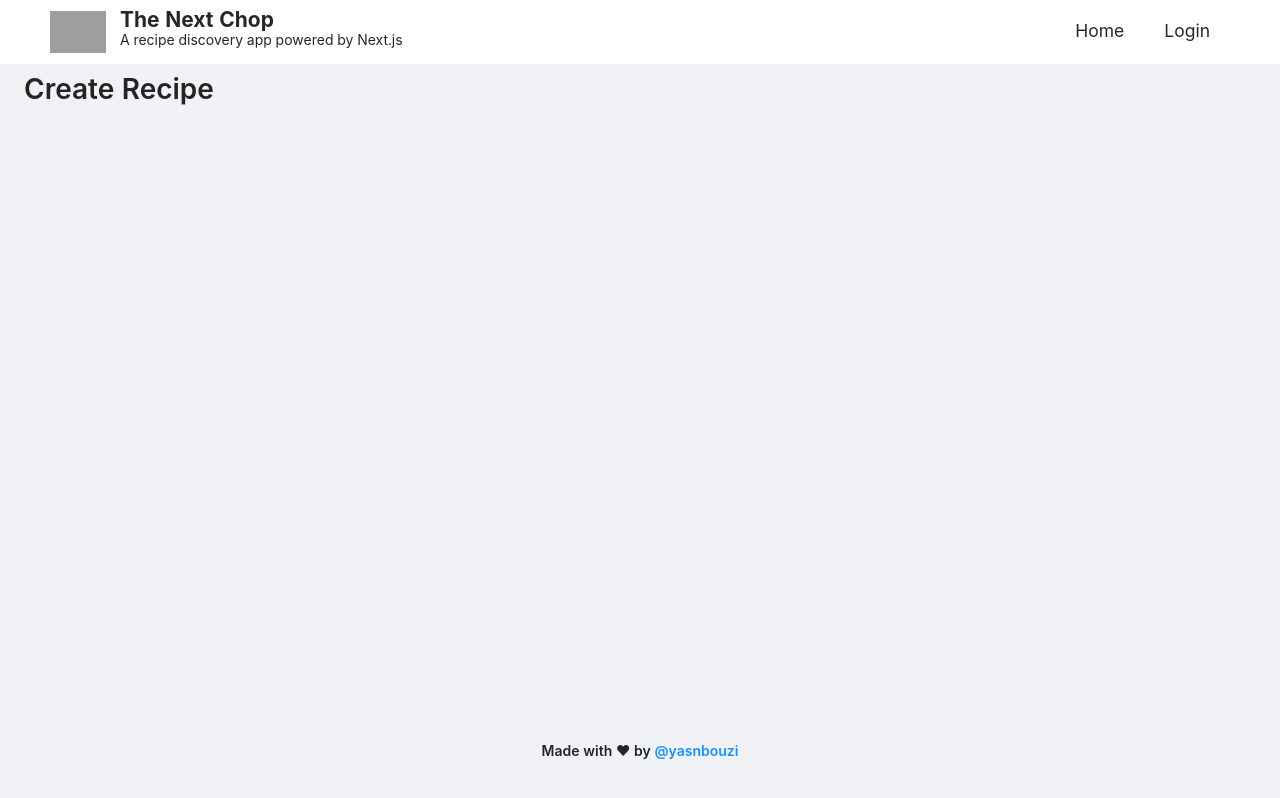
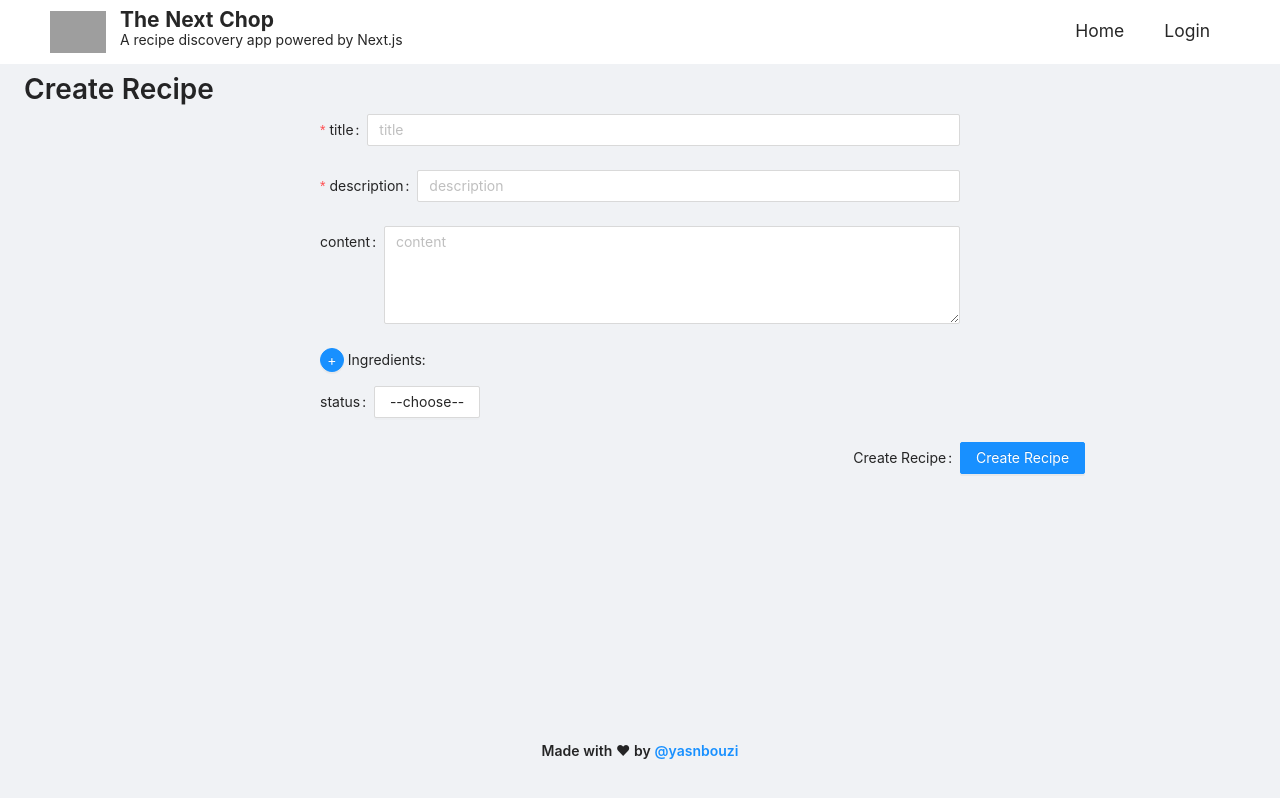
Before and after one commit to yasnbouz/recipes, a Next.js app: page /create in a window 1280 px wide. Built offline with nearby package versions, Linux system fonts and the light colour scheme; no server answers; grey boxes are pictures that could not be loaded.

Commit message:
Add Create Recipe Form

```diff
--- /dev/null
+++ b/components/CreateRecipe.tsx
@@ -0,0 +1,66 @@
+import { Form } from 'antd';
+import { useState } from 'react';
+import _sortBy from 'lodash/sortBy';
+import _filter from 'lodash/filter';
+import CreateRecipeForm from './CreateRecipeForm';
+
+export default function CreateRecipe() {
+    const [form] = Form.useForm();
+    const [status, setStatus] = useState('--choose--');
+    const [ingredients, setIngredients] = useState([]);
+
+    const onFinish = (values) => {
+        console.log(values);
+        // form.resetFields();
+    };
+    const handleDropDownStatusChange = (item) => {
+        form.setFieldsValue({ status: item });
+        setStatus(item);
+        console.log(form.getFieldsValue());
+    };
+    const handleAddIngredient = () => {
+        const sortedIngredients = _sortBy(ingredients, ['key']);
+        const key = sortedIngredients.length > 0 ? sortedIngredients[sortedIngredients.length - 1].key + 1 : 0;
+        const newIngredient = { key, amount: '', unit: '-', type: '' };
+        setIngredients((prevState) => [...prevState, newIngredient]);
+        form.setFieldsValue({ ingredients: [...ingredients, newIngredient] });
+    };
+    const handleDeleteIngredient = (key) => {
+        const filteredIngredients = _filter(ingredients, (_, index) => index !== key);
+        setIngredients(filteredIngredients);
+        form.setFieldsValue({ ingredients: filteredIngredients });
+    };
+    const handleDropDownUnitChange = (item, index) => {
+        const newIngredients = ingredients.map((ingredient) => {
+            if (ingredient.key === index) {
+                return { ...ingredient, unit: item };
+            } else return ingredient;
+        });
+        setIngredients(newIngredients);
+        form.setFieldsValue({ ingredients: newIngredients });
+    };
+    const handleInputChange = (event) => {
+        const { value, name, dataset } = event.target;
+        const newIngredients = ingredients.map((ingredient) => {
+            if (ingredient.key === +dataset.index) {
+                return { ...ingredient, [name]: value };
+            } else return ingredient;
+        });
+        setIngredients(newIngredients);
+        form.setFieldsValue({ ingredients: newIngredients });
+    };
+
+    return (
+        <CreateRecipeForm
+            form={form}
+            onFinish={onFinish}
+            ingredients={ingredients}
+            status={status}
+            handleAddIngredient={handleAddIngredient}
+            handleDeleteIngredient={handleDeleteIngredient}
+            handleDropDownUnitChange={handleDropDownUnitChange}
+            handleInputChange={handleInputChange}
+            handleDropDownStatusChange={handleDropDownStatusChange}
+        />
+    );
+}
--- /dev/null
+++ b/components/CreateRecipeForm.tsx
@@ -0,0 +1,62 @@
+import { Form, Button, Row, Col } from 'antd';
+import { GenerateInput, GenerateTextInput, GenerateDropDown } from './GenerateFields';
+import { GenerateIngredients } from './GenerateIngredients';
+import { FormInstance } from 'antd/lib/form';
+const statusList = ['DRAFT', 'PUBLISHED', 'ARCHIVED'];
+
+type RecipeFormProps = {
+    form?: FormInstance;
+    ingredients: { key: number; amount: string; unit: string; type: string }[];
+    status: string;
+    handleAddIngredient: (event: any) => void;
+    handleDeleteIngredient: (key: number) => void;
+    handleInputChange?: (event: any) => void;
+    handleDropDownUnitChange?: (item: string, index: number) => void;
+    handleDropDownStatusChange: (event: any) => void;
+    onFinish: (values: any) => void;
+};
+
+export default function CreateRecipeForm({
+    form,
+    onFinish,
+    ingredients,
+    status,
+    handleAddIngredient,
+    handleDeleteIngredient,
+    handleDropDownUnitChange,
+    handleInputChange,
+    handleDropDownStatusChange,
+}: RecipeFormProps) {
+    return (
+        <Form
+            layout="horizontal"
+            name="create-recipe-form"
+            form={form}
+            onFinish={onFinish}
+            initialValues={{ title: '', description: '', content: '', ingredients, status }}
+        >
+            <GenerateInput name="title" />
+            <GenerateInput name="description" />
+            <GenerateTextInput name="content" />
+            <GenerateIngredients
+                names={['amount', 'unit', 'type']}
+                values={ingredients}
+                handleAddIngredient={handleAddIngredient}
+                handleDeleteIngredient={handleDeleteIngredient}
+                handleDropDownChange={handleDropDownUnitChange}
+                handleInputChange={handleInputChange}
+            />
+            <Row>
+                <GenerateDropDown name="status" status={status} handleDropDownChange={handleDropDownStatusChange} statusList={statusList} />
+                <Col span={16} />
+                <Col span={4}>
+                    <Form.Item label="Create Recipe">
+                        <Button type="primary" htmlType="submit">
+                            Create Recipe
+                        </Button>
+                    </Form.Item>
+                </Col>
+            </Row>
+        </Form>
+    );
+}
--- a/pages/create.tsx
+++ b/pages/create.tsx
@@ -2,6 +2,7 @@ import MainLayout from 'components/layout/MainLayout';
 import { StyledRow } from './my-recipes/index';
 import { Col } from 'antd';
 import Title from 'antd/lib/typography/Title';
+import CreateRecipe from 'components/CreateRecipe';
 const Create = () => {
     return (
         <MainLayout title="Create Recipe">
@@ -10,6 +11,7 @@ const Create = () => {
                     <Title>Create Recipe</Title>
                 </Col>
             </StyledRow>
+            <CreateRecipe />
         </MainLayout>
     );
 };
```
